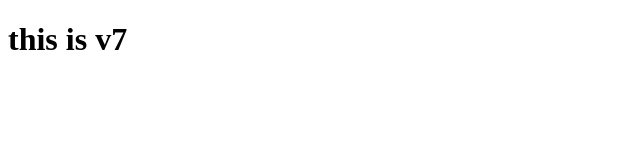
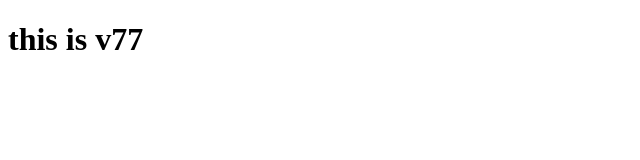
Before and after one commit to aniketvishnu/git, a plain HTML site: page Music/Git_and _github/index.html in a window 1280 px wide. Shown: the full height of the page, 0-640 px from the left. Drawn offline with Linux system fonts and the light colour scheme.

Commit message:
this git hub

```diff
--- a/Music/Git_and _github/index.html
+++ b/Music/Git_and _github/index.html
@@ -6,7 +6,7 @@
     <title>Document</title>
 </head>
 <body>
-      <h1> this is v7 </h1>
+      <h1> this is v77 </h1>
 
 </body>
 </html>
```
